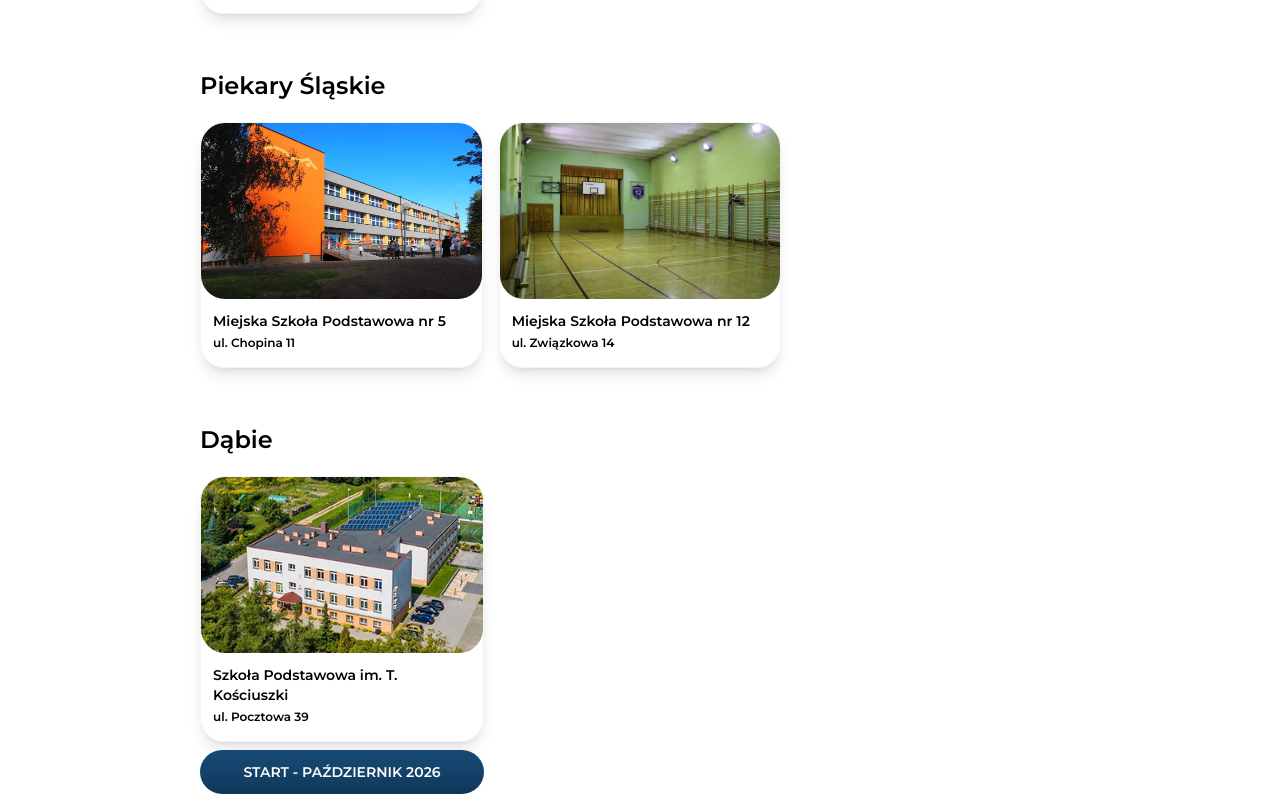
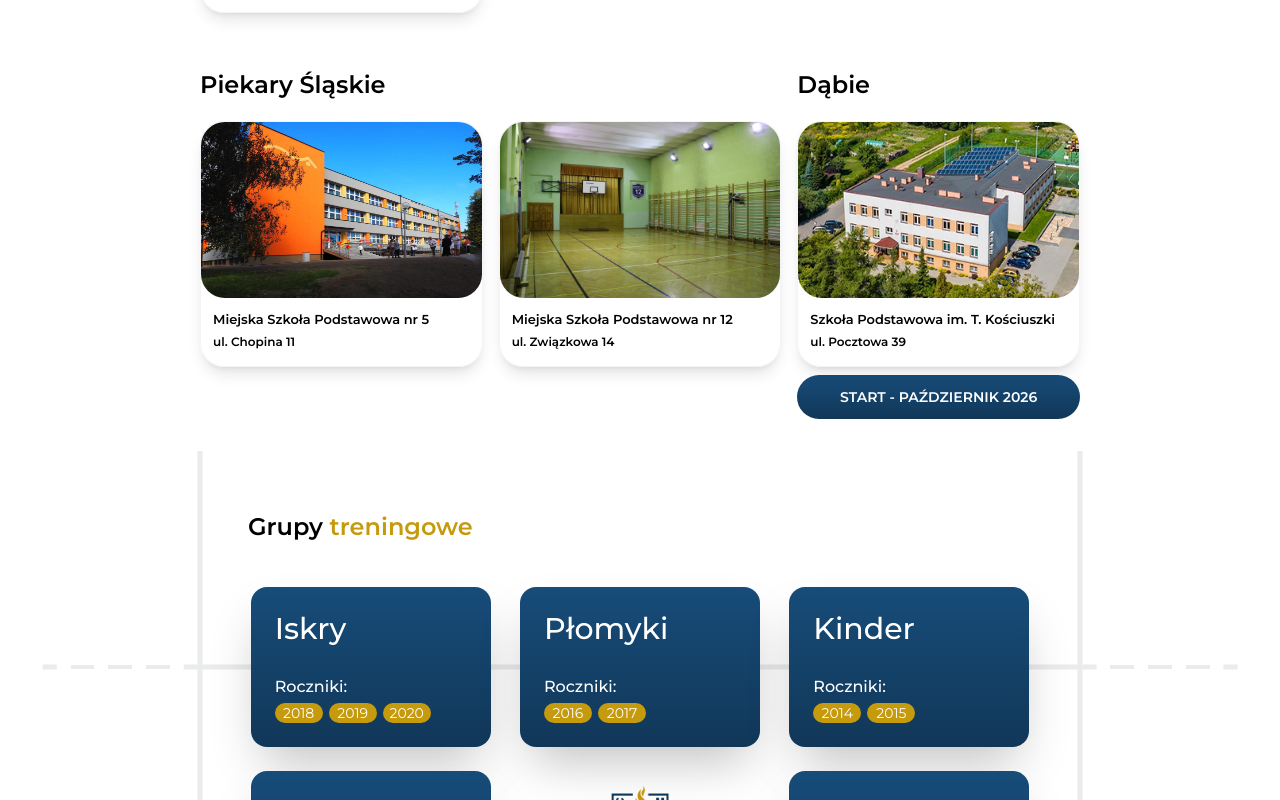
Before and after one commit to kvbqq/plomien-milowice, a Next.js app: page / in a window 1280 px wide. Shown: the part 1720-2520 px from the top of the page. Built offline with nearby package versions, Linux system fonts and the light colour scheme.

Commit message:
refactor: grid spacing

```diff
--- a/app/locations/Locations.tsx
+++ b/app/locations/Locations.tsx
@@ -47,7 +47,7 @@ const LocationCard = ({
         className={"w-full h-44 rounded-3xl"}
       />
       <div className={`p-3`}>
-        <h2 className={`pb-1 text-sm font-semibold`}>{title}</h2>
+        <h2 className={`pb-1 text-[13px] font-semibold`}>{title}</h2>
         <p className={`pb-1 text-xs font-semibold`}>{address}</p>
         {/* <ul className={`flex gap-1`}>
           {groups.map((group, i) => (
@@ -131,41 +131,56 @@ const LocationCards = () => {
           />
         </div>
       </div>
-      <div className={`flex flex-col gap-5`}>
-        <h1 className={`text-2xl font-semibold`}>Piekary Śląskie</h1>
+      <div
+        className={
+          isDesktop ? "grid w-full grid-cols-3 gap-4" : "flex flex-col gap-14"
+        }
+      >
+        {/* PIEKARY ŚLĄSKIE */}
+        <div className={`flex flex-col gap-5 ${isDesktop ? "col-span-2" : ""}`}>
+          <h1 className="text-2xl font-semibold">Piekary Śląskie</h1>
+
           <div
             className={`grid gap-4 ${
-            isDesktop ? "w-full grid-cols-3" : "w-[17.75rem] grid-cols-1"
+              isDesktop ? "w-full grid-cols-2" : "w-[17.75rem] grid-cols-1"
             }`}
           >
             <LocationCard
               image={Hala4}
-            title={"Miejska Szkoła Podstawowa nr 5"}
-            address={"ul. Chopina 11"}
+              title="Miejska Szkoła Podstawowa nr 5"
+              address="ul. Chopina 11"
               groups={["Iskry", "Płomyki", "Kinder", "Młodzik"]}
             />
+
             <LocationCard
               image={Hala5}
-            title={"Miejska Szkoła Podstawowa nr 12"}
-            address={"ul. Związkowa 14"}
+              title="Miejska Szkoła Podstawowa nr 12"
+              address="ul. Związkowa 14"
               groups={["Płomyki", "Kinder", "Młodzik"]}
             />
           </div>
         </div>
-      <div className={`flex flex-col gap-5`}>
-        <h1 className={`text-2xl font-semibold`}>Dąbie</h1>
-        <div className={`grid w-[17.75rem] grid-cols-1`}>
+
+        {/* DĄBIE */}
+        <div className="flex flex-col gap-5">
+          <h1 className="text-2xl font-semibold">Dąbie</h1>
+
+          <div
+            className={`grid grid-cols-1 ${
+              isDesktop ? "w-full" : "w-[17.75rem]"
+            }`}
+          >
             <LocationCard
               image={Hala6}
-            title={"Szkoła Podstawowa im. T. Kościuszki "}
-            address={"ul. Pocztowa 39"}
+              title="Szkoła Podstawowa im. T. Kościuszki"
+              address="ul. Pocztowa 39"
               groups={["Iskry", "Płomyki", "Kinder", "Młodzik"]}
             />
-          <p
-            className={`mt-2 text-center py-3 font-semibold text-sm text-white bg-gradient-to-t from-nav-bg-start to-nav-bg-end rounded-3xl`}
-          >
+
+            <p className="mt-2 rounded-3xl bg-gradient-to-t from-nav-bg-start to-nav-bg-end py-3 text-center text-sm font-semibold text-white">
               START - PAŹDZIERNIK 2026
             </p>
+          </div>
         </div>
       </div>
     </article>
```
Lines whose indentation alone changed are shown as unchanged.
